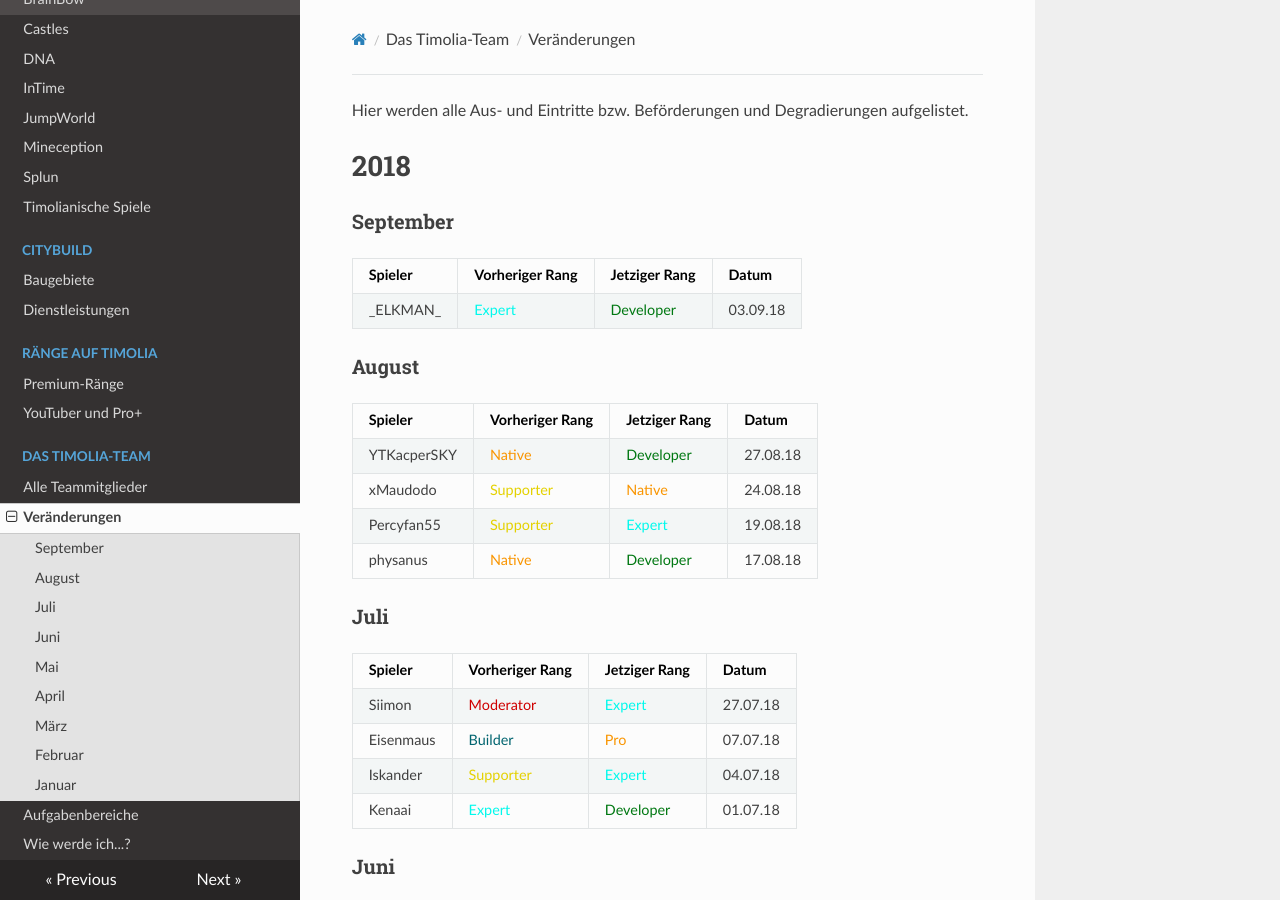
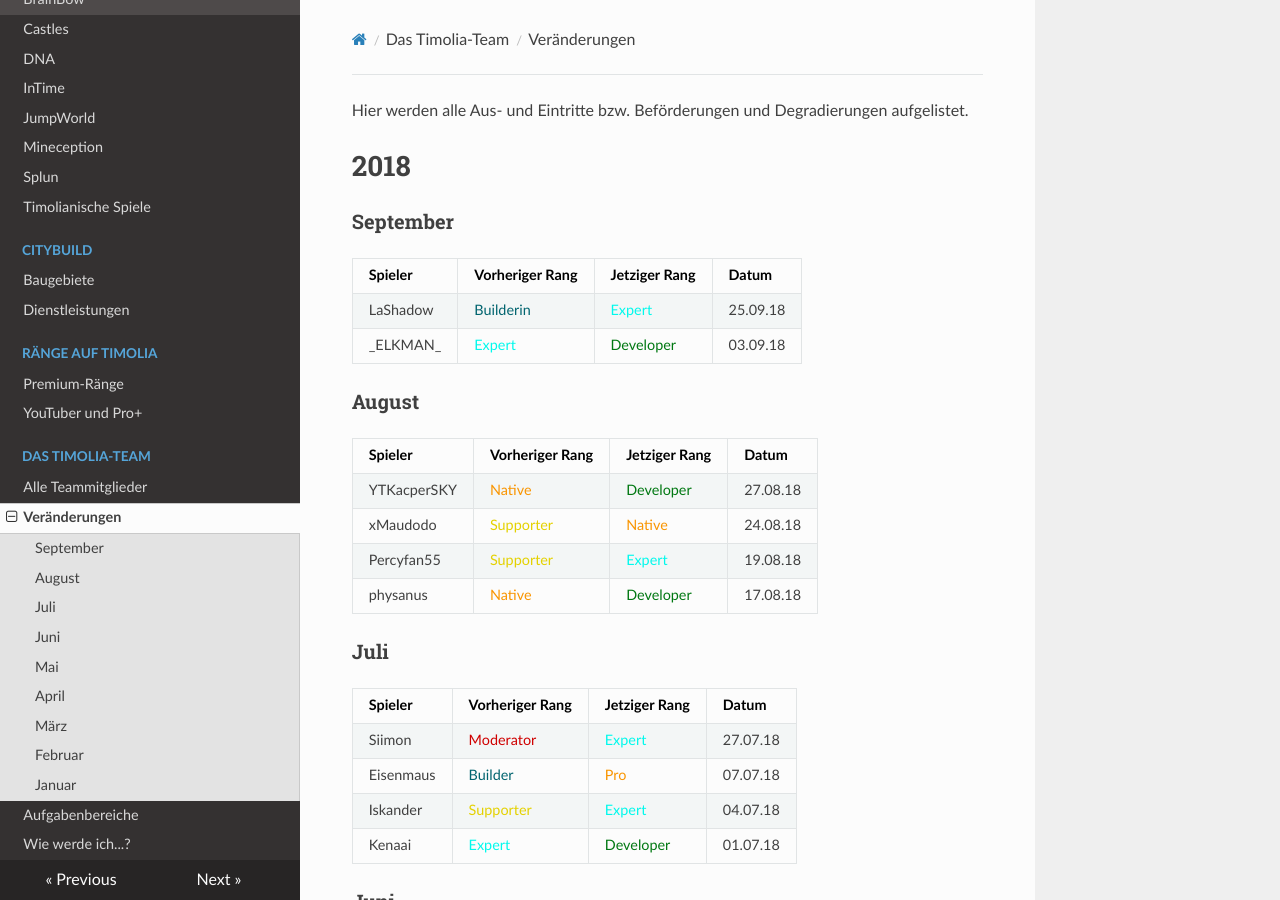
Before and after one commit to TimoliaDE/HowTo, an MkDocs documentation site: the page built from docs/team/changes.md, in a window 1280 px wide and 900 px high. Built offline with MkDocs 1.6.1, drawn with Linux system fonts in a browser that asks for light colours; nearby versions of some CDN libraries; old or Windows-style settings are respelled for this version of MkDocs.

Commit message:
Update changes.md

```diff
--- a/docs/team/changes.md
+++ b/docs/team/changes.md
@@ -5,6 +5,7 @@ Hier werden alle Aus- und Eintritte bzw. Beförderungen und Degradierungen aufge
 ###  <strong>September</strong>
 | Spieler | Vorheriger Rang | Jetziger Rang | Datum |
 | ------ | ------ | ------ | ------ |
+| LaShadow | <span style="color:#00646F">Builderin</span> | <span style="color:#00F9EC">Expert</span> | 25.09.18 |
 |\_ELKMAN\_ | <span style="color:#00F9EC">Expert</span> | <span style="color:#007812">Developer</span> | 03.09.18 |
 
 ###  <strong>August</strong>
```
